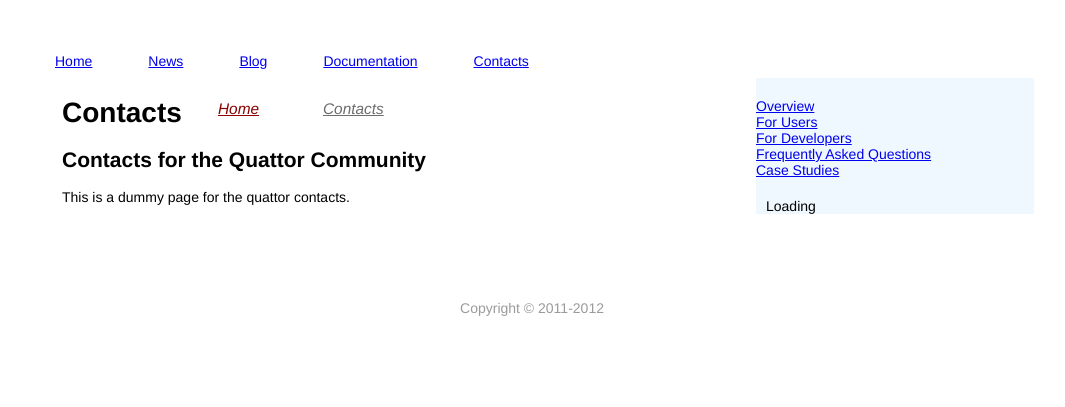
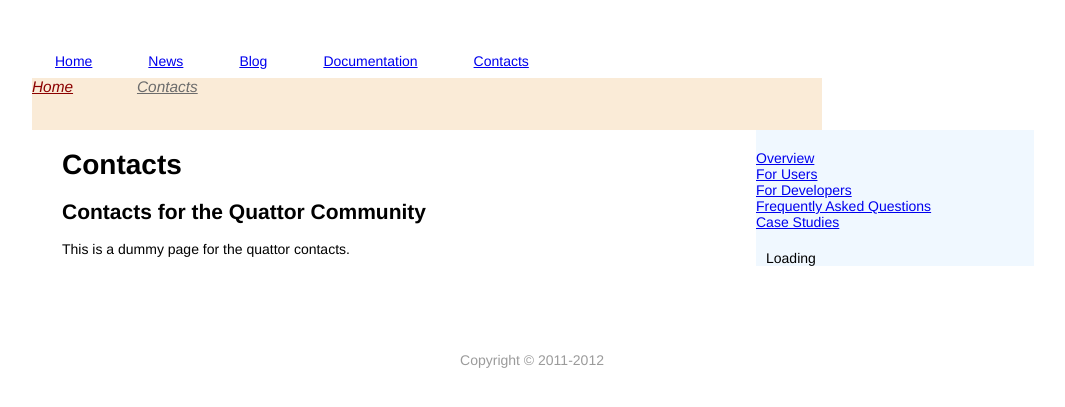
Before and after one commit to quattor/quattor.github.com, a Jekyll site: the page built from contacts/index.html, in a window 1280 px wide. Shown: the top 407 px of the page, without its empty margins (108-1173 px from the left). Built offline with Jekyll 4.4.1, drawn with Linux system fonts in a browser that asks for light colours; comment, search, counter and statistics services are not loaded.

Commit message:
add/modify logos

```diff
--- a/_layouts/home.html
+++ b/_layouts/home.html
@@ -28,6 +28,11 @@
       <div id="content">
 
 <div class="main">
+
+<img src="/img/quattor_logo_large.png" />
+
+<h1>fabric management for grids and clouds</h1>
+
 <p>Quattor is a system administration toolkit providing a powerful,
 portable, and modular set of tools for the automated installation,
 configuration, and management of clusters and farms. It is developed
--- a/quattor.css
+++ b/quattor.css
@@ -109,13 +109,14 @@
 
 /* Breadcrumb */
 .breadcrumb {
-	position: absolute;
+	/* position: absolute;
 	top: 100px;
-	left: 190px;
+	left: 190px; */
 	display: block;
 	width: 790px;
 	height: 52px;
 	overflow: hidden;
+	background-color: AntiqueWhite;
 }
 
 .breadcrumb a {
```
Also changed, not shown: img/quattor-logo.png, img/quattor_logo_large.png (added).
